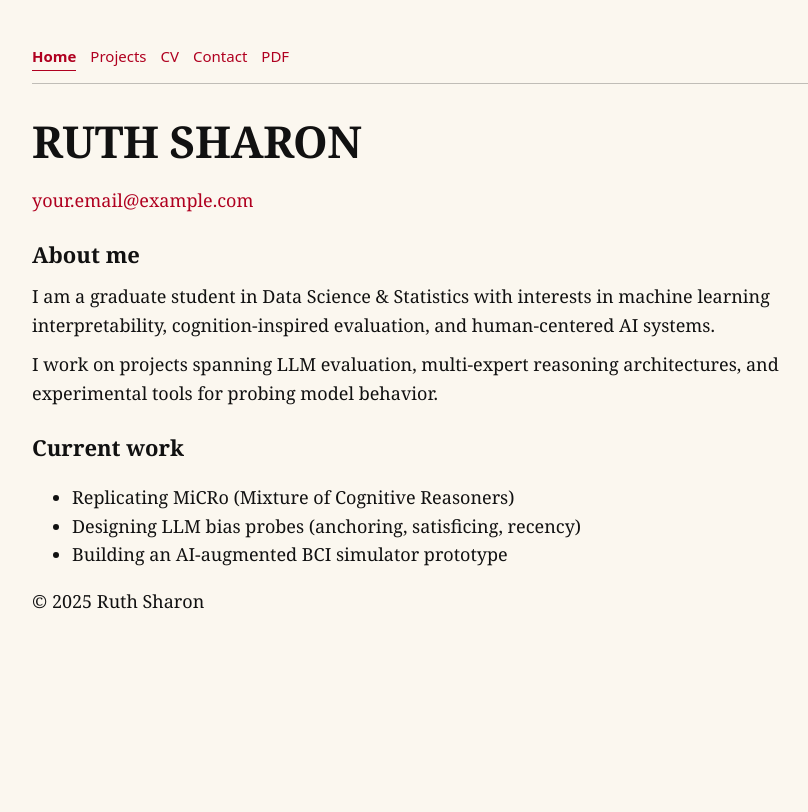
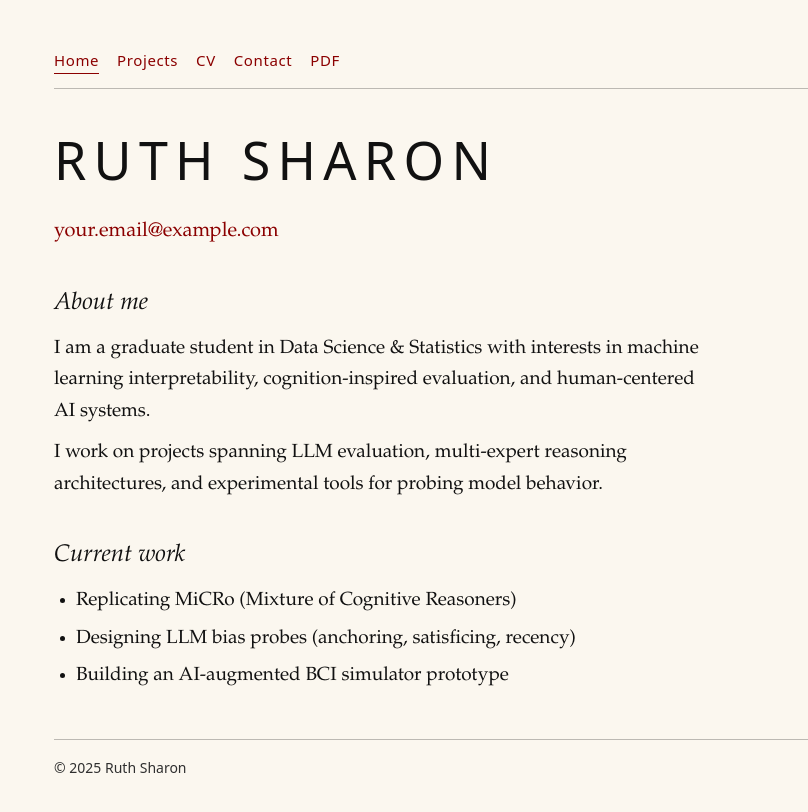
Before and after one commit to ruth1445/ruth1445.github.io, a plain HTML site: page index.html in a window 1280 px wide. Shown: the whole page, without its empty margins (196-1004 px from the left). Drawn offline with Linux system fonts and the light colour scheme; a web font is replaced by a local one.

Commit message:
Update style.css

```diff
--- a/style.css
+++ b/style.css
@@ -1,48 +1,64 @@
+/* ---------------------------
+   COLOR SYSTEM (ACADEMIC)
+---------------------------- */
 :root {
-  --bg: #fbf7ef;          /* cream white */
-  --text: #111111;        /* black */
-  --muted: #333333;
-  --accent: #b00020;      /* red */
-  --line: rgba(17, 17, 17, 0.25);
-  --max: 860px;
+  --bg: #fbf7ef;       /* cream paper */
+  --text: #111111;     /* near-black */
+  --muted: #2f2f2f;
+  --accent: #8b0000;   /* academic red */
+  --rule: rgba(0, 0, 0, 0.25);
+  --max-width: 820px;
 }
 
-/* Base */
-* { box-sizing: border-box; }
-html, body { margin: 0; padding: 0; }
+/* ---------------------------
+   BASE RESET
+---------------------------- */
+* {
+  box-sizing: border-box;
+}
 
+html, body {
+  margin: 0;
+  padding: 0;
+}
+
+/* ---------------------------
+   BODY TYPOGRAPHY
+---------------------------- */
 body {
   background: var(--bg);
   color: var(--text);
-  line-height: 1.6;
-  font-size: 18px;
 
-  /* Academic-ish serif body */
-  font-family: ui-serif, Georgia, "Times New Roman", Times, serif;
+  /* Adobe Caslon Pro */
+  font-family: "adobe-caslon-pro", "Caslon", "Garamond", serif;
+
+  font-size: 19px;
+  line-height: 1.65;
 }
 
+/* ---------------------------
+   LAYOUT
+---------------------------- */
 main {
-  max-width: var(--max);
-  margin: 42px auto;
-  padding: 0 18px 40px;
+  max-width: var(--max-width);
+  margin: 48px auto 64px;
+  padding: 0 20px;
 }
 
-/* Top nav */
+/* ---------------------------
+   NAVIGATION
+---------------------------- */
 .nav {
   display: flex;
-  flex-wrap: wrap;
-  gap: 14px;
-  align-items: baseline;
-
-  /* Simple UI font for navigation */
-  font-family: ui-sans-serif, system-ui, -apple-system, Segoe UI, Roboto, Arial, sans-serif;
+  gap: 18px;
+  font-family: "futura-pt", system-ui, sans-serif;
   font-size: 15px;
+  letter-spacing: 0.04em;
 }
 
 .nav a {
   color: var(--accent);
   text-decoration: none;
-  padding: 2px 0;
   border-bottom: 1px solid transparent;
 }
 
@@ -52,78 +68,102 @@ main {
 
 .nav a.active {
   border-bottom-color: var(--accent);
-  font-weight: 600;
 }
 
-/* Thin line */
+/* ---------------------------
+   RULE
+---------------------------- */
 .rule {
-  border: 0;
-  border-top: 1px solid var(--line);
-  margin: 12px 0 22px;
+  border: none;
+  border-top: 1px solid var(--rule);
+  margin: 14px 0 28px;
 }
 
-/* Header */
-h1 {
+/* ---------------------------
+   HEADER
+---------------------------- */
+.header h1 {
   margin: 0;
-  font-size: 44px;
-  letter-spacing: -0.01em;
-  font-weight: 700;
+  font-family: "futura-pt", system-ui, sans-serif;
+  font-size: 52px;
+  letter-spacing: 0.14em;
+  font-weight: 400;
 }
 
-.subtitle {
-  margin: 10px 0 0;
-  color: var(--muted);
+.email {
+  margin: 12px 0 0;
+  font-size: 20px;
 }
 
-/* Sections */
-h2 {
-  margin: 22px 0 8px;
-  font-size: 22px;
-}
-
-p { margin: 10px 0; }
-
-a {
+.email a {
   color: var(--accent);
   text-decoration: none;
 }
 
-a:hover { text-decoration: underline; }
-
-.list {
-  padding-left: 20px;
-  margin: 10px 0 0;
+.email a:hover {
+  text-decoration: underline;
 }
 
-.item {
-  margin: 14px 0 18px;
+/* ---------------------------
+   SECTION HEADINGS
+---------------------------- */
+h2 {
+  margin: 36px 0 10px;
+  font-style: italic;
+  font-weight: 400;
+  font-size: 24px;
 }
 
-.item-title {
-  margin: 0;
-  font-size: 18px;
-  font-weight: 700;
+/* ---------------------------
+   PARAGRAPHS & LISTS
+---------------------------- */
+p {
+  margin: 10px 0;
+  max-width: 70ch;
 }
 
-.item-meta {
-  margin: 6px 0 0;
-  color: var(--muted);
-  font-size: 15px;
-
-  font-family: ui-sans-serif, system-ui, -apple-system, Segoe UI, Roboto, Arial, sans-serif;
+ul {
+  margin: 8px 0 0;
+  padding-left: 22px;
 }
 
-.footer {
-  margin-top: 34px;
-  padding-top: 14px;
-  border-top: 1px solid var(--line);
-  color: var(--muted);
-  font-size: 14px;
-
-  font-family: ui-sans-serif, system-ui, -apple-system, Segoe UI, Roboto, Arial, sans-serif;
+li {
+  margin: 6px 0;
 }
 
+/* ---------------------------
+   LINKS (BODY)
+---------------------------- */
+a {
+  color: var(--accent);
+}
+
+a:hover {
+  text-decoration: underline;
+}
+
+/* ---------------------------
+   FOOTER
+---------------------------- */
+footer {
+  margin-top: 48px;
+  padding-top: 16px;
+  border-top: 1px solid var(--rule);
+  font-size: 14px;
+  color: var(--muted);
+  font-family: "futura-pt", system-ui, sans-serif;
+}
+
+/* ---------------------------
+   MOBILE TUNING
+---------------------------- */
 @media (max-width: 640px) {
-  h1 { font-size: 36px; }
-  body { font-size: 17px; }
+  body {
+    font-size: 18px;
+  }
+
+  .header h1 {
+    font-size: 40px;
+    letter-spacing: 0.1em;
+  }
 }
```
